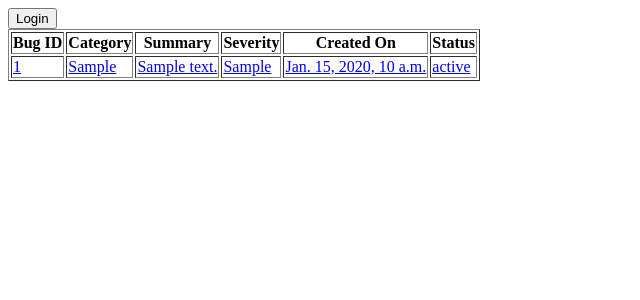
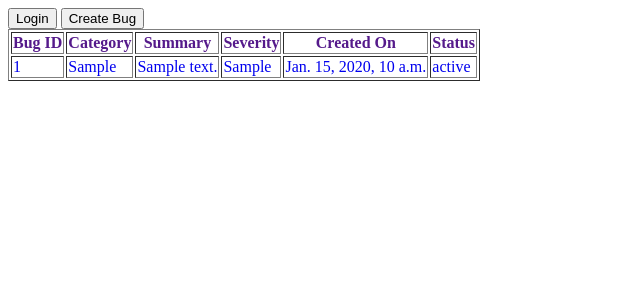
Before and after one commit to CodeBusters-HCL/bug_tracker, a Django app: template main/templates/main/home_page.html in a window 1280 px wide. Shown: the top 300 px of the page, without its empty margins (0-640 px from the left). Run offline with Django 3.2, Linux system fonts and the light colour scheme; the template is opened without the code that fills it: most values are stand-ins (such as "Sample title", 1, 10 or a date in 2020); parts of the project's set-up code (start-up, migrations or seed data) failed here and were passed over.

Commit message:
removed unnecessary underlines in homepage table

```diff
--- a/main/templates/main/home_page.html
+++ b/main/templates/main/home_page.html
@@ -1,21 +1,23 @@
+
 <a href="{% url 'main:login' %}"><button>Login</button></a>
+<a href="{% url 'main:newbug' %}"><button>Create Bug</button></a>
 
 {% if recent_bug_reports %}
-<table border="1">
-    <th>Bug ID</th>
-    <th>Category</th>
-    <th>Summary</th>
-    <th>Severity</th>
-    <th>Created On</th>
-    <th>Status</th>
+<table border="1px solid-black" border-collapse: collapse;>
+    <th><a style="text-decoration:none" href="">Bug ID</a></th>
+    <th><a style="text-decoration:none" href="">Category</a></th>
+    <th><a style="text-decoration:none" href="">Summary</a></th>
+    <th><a style="text-decoration:none" href="">Severity</a></th>
+    <th><a style="text-decoration:none" href="">Created On</a></th>
+    <th><a style="text-decoration:none" href="">Status</a></th>
     {% for bug in recent_bug_reports %}
     <tr>
-    <td><a href="{% url 'main:detail' bug.id %}">{{ bug.id }}</a></td>
-    <td><a href="{% url 'main:detail' bug.id %}">{{ bug.bug_category }}</a></td>
-    <td><a href="{% url 'main:detail' bug.id %}">{{ bug.bug_summary }}</a></td>
-    <td><a href="{% url 'main:detail' bug.id %}">{{ bug.bug_severity }}</a></td>
-    <td><a href="{% url 'main:detail' bug.id %}">{{ bug.date_reported }}</a></td>
-    <td><a href="{% url 'main:detail' bug.id %}">{{ bug.bug_status }}</a></td>
+    <td><a style="text-decoration:none" href="{% url 'main:detail' bug.id %}">{{ bug.id }}</a></td>
+    <td><a style="text-decoration:none" href="{% url 'main:detail' bug.id %}">{{ bug.bug_category }}</a></td>
+    <td><a style="text-decoration:none" href="{% url 'main:detail' bug.id %}">{{ bug.bug_summary }}</a></td>
+    <td><a style="text-decoration:none" href="{% url 'main:detail' bug.id %}">{{ bug.bug_severity }}</a></td>
+    <td><a style="text-decoration:none" href="{% url 'main:detail' bug.id %}">{{ bug.date_reported }}</a></td>
+    <td><a style="text-decoration:none" href="{% url 'main:detail' bug.id %}">{{ bug.bug_status }}</a></td>
     </tr>
     {% endfor %}
 </table>
--- a/main/templates/main/home_page_al.html
+++ b/main/templates/main/home_page_al.html
@@ -21,4 +21,4 @@
 <p>No Bugs were reported yet</p>
 {% endif %}
 
-<button>Create Bug</button>>
+<a href="{% url 'main:newbug' %}"><button>Create Bug</button>></a>
--- a/main/templates/main/user_bug_creation.html
+++ b/main/templates/main/user_bug_creation.html
@@ -1,3 +1,5 @@
+
+
 Summary: <br \>
 <textarea name="summary" placeholder="Summary of the bug" cols="80"></textarea><br \><br \><br \>
 Description:<br \><br \>
--- a/main/views.py
+++ b/main/views.py
@@ -23,7 +23,7 @@ def register_view(request):
     return render(request, 'main/register.html')
 
 def new_bug(request):
-    return render(request, 'main/bug_creation.html')
+    return render(request, 'main/user_bug_creation.html')
 
 # def welcome_view(request,username):
 #     username=request.GET(username)
```
Also changed, not shown: db.sqlite3, main/admin.py (line endings or trailing spaces), main/templates/main/bug_report.html (added).
